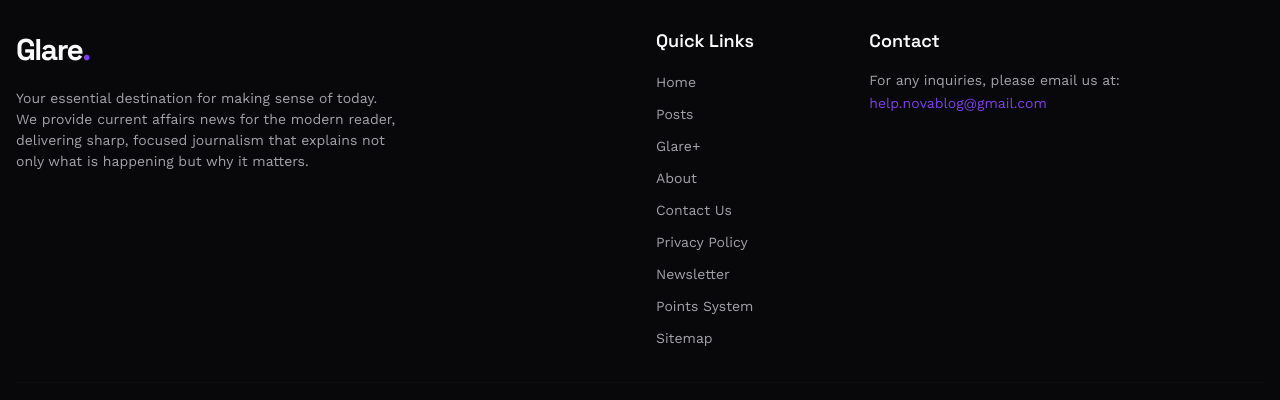
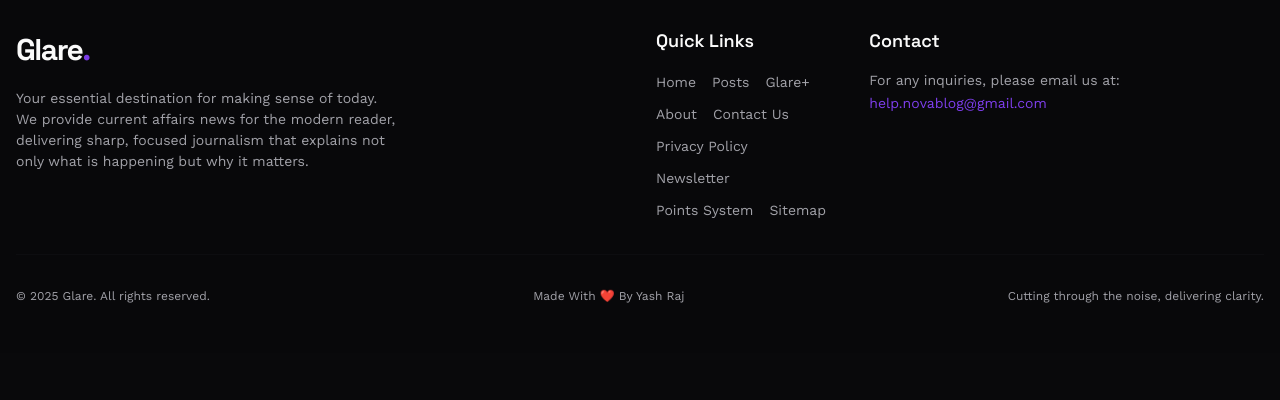
Before and after one commit to YashRajVerma123/RKglare, a Next.js app: page / in a window 1280 px wide. Shown: the part 1988-2388 px from the top of the page. After the commit the page ends 2341 px from the top, so only its background shows below. Built offline with nearby package versions, Linux system fonts and the light colour scheme; no server answers; the database is empty.

Commit message:
Make the quick links in the footer as in a horizontal line not vertical

```diff
--- a/src/components/layout/footer.tsx
+++ b/src/components/layout/footer.tsx
@@ -29,7 +29,7 @@
           <div className="md:col-span-2"></div>
           <div className="md:col-span-2">
             <h3 className="font-headline text-lg font-semibold mb-4">Quick Links</h3>
-            <ul className="space-y-2">
+            <ul className="flex flex-wrap gap-x-4 gap-y-2">
               {quickLinks.map((link) => (
                 <li key={link.label}>
                   <Link href={link.href} className="text-sm text-muted-foreground hover:text-primary transition-colors">
```
